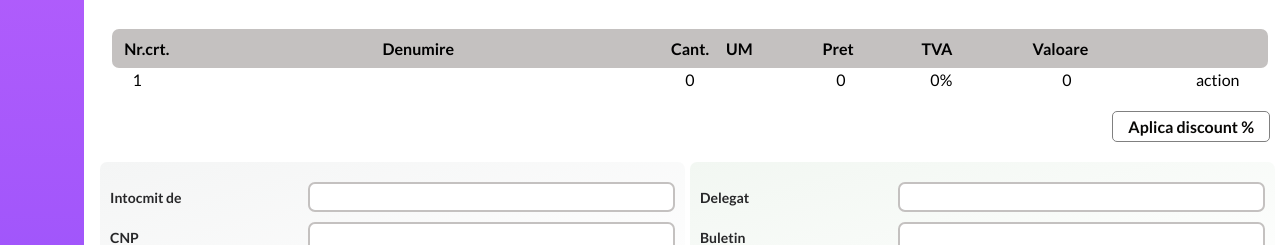
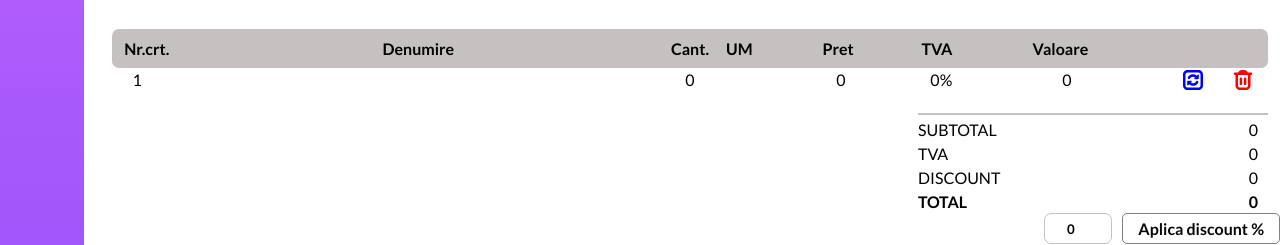
Before and after one commit to Costinnn/invoice-app, a Next.js app: page /dashboard/issuing/invoice in a window 1280 px wide. Both pictures are taken after a click on the button "Adauga la factura". Shown: the part 555-800 px from the top of the page. Built offline with nearby package versions, Linux system fonts and the light colour scheme; no server answers; the database is empty.

Commit message:
invoice products functionalities

```diff
--- a/app/(pages)/dashboard/(pages)/issuing/invoice/_components/InvoiceForm.scss
+++ b/app/(pages)/dashboard/(pages)/issuing/invoice/_components/InvoiceForm.scss
@@ -1,5 +1,6 @@
 .invoice-form {
   margin: 80px 0 80px 0;
+
   .organize-box {
     .box {
       display: flex;
@@ -34,6 +35,7 @@
         }
       }
     }
+
     .btn-violet {
       display: block;
       margin: 30px auto 0 auto;
@@ -50,6 +52,7 @@
       margin-right: 5px;
       padding: 20px 10px;
       border-radius: 7px;
+
       label {
         display: flex;
         flex-direction: column;
@@ -70,9 +73,11 @@
         margin-top: auto;
       }
     }
+
     #product-name-box {
       position: relative;
     }
+
     table {
       margin-top: 30px;
       width: 100%;
@@ -87,6 +92,32 @@
         }
         .mobile-row {
           display: block;
+        }
+      }
+
+      tbody {
+        .action {
+          display: flex;
+          align-items: center;
+          justify-content: space-around;
+        }
+        .subtotal,
+        .totaltva,
+        .discount,
+        .total {
+          display: flex;
+          justify-content: space-between;
+          padding-top: 5px;
+          padding-right: 10px;
+          max-width: 350px;
+          margin-left: auto;
+        }
+        .subtotal {
+          margin-top: 20px;
+          border-top: 2px solid var(--gray);
+        }
+        .total {
+          font-weight: 700;
         }
       }
 
@@ -133,10 +164,29 @@
         }
       }
     }
-    .btn-empty {
-      display: block;
-      margin: 20px 10px 0 auto;
-      padding: 5px 15px;
+
+    .discount-box {
+      display: flex;
+      align-items: center;
+      justify-content: flex-end;
+      gap: 10px;
+
+      .btn-empty {
+        display: block;
+        padding: 5px 15px;
+      }
+
+      input {
+        border: 1px solid var(--gray);
+        padding: 5px 10px;
+        border-radius: 7px;
+        height: 31px;
+        text-align: center;
+        font-weight: 600;
+      }
+      .input-error {
+        background-color: rgba(240, 128, 128, 0.733);
+      }
     }
   }
 
--- a/app/(pages)/dashboard/(pages)/issuing/invoice/_components/InvoiceForm.tsx
+++ b/app/(pages)/dashboard/(pages)/issuing/invoice/_components/InvoiceForm.tsx
@@ -14,6 +14,8 @@ import {
 
 import "./InvoiceForm.scss";
 import ProductModal from "../_modals/ProductModal";
+import UpdateSvg from "@/components/svg/UpdateSvg";
+import DeleteSvg from "@/components/svg/DeleteSvg";
 
 type InvoiceFormType = {
   dbCompanyClients: CompanyClientType[];
@@ -48,10 +50,22 @@ const InvoiceForm = ({
   const [productQty, setProductQty] = useState<number | string>("");
   const [productPrice, setProductPrice] = useState<number | string>("");
   const [productTva, setProductTva] = useState<number | string>("");
-
   const [invoiceProducts, setInvoiceProducts] = useState<InvoiceProductType[]>(
     []
   );
+  const [invoiceDiscount, setInvoiceDiscount] = useState<number>(0);
+  const [invoiceAppliedDiscount, setInvoiceAppliedDiscount] =
+    useState<number>(0);
+  const [invoiceTvaValue, setInvoiceTvaValue] = useState<number>(0);
+  const [invoiceSubtotal, setInvoiceSubtotal] = useState<number>(0);
+  const [invoiceTotal, setInvoiceTotal] = useState<number>(0);
+  const [issuedByName, setIssuedByName] = useState<string>("");
+  const [issuedByCnp, setIssuedByCnp] = useState<string>("");
+  const [accompanyNotice, setAccompanyNotice] = useState<string>("");
+  const [delegateName, setDelegateName] = useState<string>("");
+  const [delegateCnp, setDelegateCnp] = useState<string>("");
+  const [delegateAuto, setDelegateAuto] = useState<string>("");
+  const [mentions, setMentions] = useState<string>("");
 
   // Handlers
   const handleSelectedClient = (clientId: string) => {
@@ -71,6 +85,10 @@ const InvoiceForm = ({
   };
 
   const handleAddInvoiceProduct = () => {
+    const totalValueOfAddedProduct =
+      Number(productQty) * Number(productPrice) +
+      Number(productQty) * Number(productPrice) * (Number(productTva) / 100);
+
     setInvoiceProducts([
       ...invoiceProducts,
       {
@@ -80,12 +98,10 @@ const InvoiceForm = ({
         quantity: Number(productQty),
         price: Number(productPrice),
         tva: Number(productTva),
-        totalValue:
-          Number(productQty) * Number(productPrice) +
-          (Number(productTva) / 100) *
-            (Number(productPrice) * Number(productQty)),
+        totalValue: totalValueOfAddedProduct,
       },
     ]);
+
     setProductName("");
     setProductUm("");
     setProductPrice("");
@@ -93,9 +109,43 @@ const InvoiceForm = ({
     setProductTva("");
   };
 
+  const handleInvoiceDiscount = () => {
+    if (
+      invoiceDiscount >= 0 &&
+      invoiceDiscount <= 100 &&
+      invoiceSubtotal > 0 &&
+      invoiceDiscount !== invoiceAppliedDiscount
+    ) {
+      setInvoiceAppliedDiscount(invoiceDiscount);
+    }
+  };
+
+  const handleDeleteInvoiceItem = (itemId: string) => {
+    setInvoiceProducts((prev) => prev.filter((item) => item.id !== itemId));
+  };
+
   // Functions
+  useEffect(() => {
+    setInvoiceSubtotal(0);
+    setInvoiceTvaValue(0);
+    setInvoiceTotal(0);
 
-  useEffect(() => {}, []);
+    invoiceProducts.map((item) => {
+      const itemSubtotal = item.price * item.quantity;
+      const itemTva = itemSubtotal * (item.tva / 100);
+
+      setInvoiceSubtotal((prev) => prev + itemSubtotal);
+      setInvoiceTvaValue(
+        (prev) => prev + itemTva - itemTva * (invoiceAppliedDiscount / 100)
+      );
+      setInvoiceTotal(
+        (prev) =>
+          prev +
+          (itemSubtotal - itemSubtotal * (invoiceAppliedDiscount / 100)) +
+          (itemTva - itemTva * (invoiceAppliedDiscount / 100))
+      );
+    });
+  }, [invoiceProducts,invoiceAppliedDiscount]);
 
   return (
     <>
@@ -224,6 +274,7 @@ const InvoiceForm = ({
         </div>
 
         <div className="container-products">
+          {/* PRODUCTS INPUT */}
           <div className="box bg-3" id="product-name-box">
             {/* PRODUCT NAME */}
             <label>
@@ -306,6 +357,8 @@ const InvoiceForm = ({
               Adauga la factura
             </button>
           </div>
+
+          {/* PRODUCTS DISPLAY */}
           <table>
             <thead>
               <tr className="desk-row">
@@ -323,7 +376,8 @@ const InvoiceForm = ({
               </tr>
             </thead>
             <tbody>
-              {invoiceProducts.map((item, idx) => (
+              {invoiceProducts.length > 0 &&
+                invoiceProducts.map((item, idx) => (
                   <tr key={item.id}>
                     <td className="idx">{idx + 1}</td>
                     <td className="name">{item.name}</td>
@@ -336,43 +390,115 @@ const InvoiceForm = ({
                       {item.tva}%<span className="info"> TVA</span>
                     </td>
                     <td className="value">{item.totalValue}</td>
-                  <td className="action">action</td>
+                    <td className="action">
+                      <button type="button">
+                        <UpdateSvg color="blue"/>
+                      </button>
+
+                      <button
+                        type="button"
+                        onClick={() => handleDeleteInvoiceItem(item.id)}
+                      >
+                        <DeleteSvg color="red"/>
+                      </button>
+                    </td>
                   </tr>
                 ))}
+
+              <tr className="subtotal">
+                <td>SUBTOTAL</td>
+                <td>{invoiceSubtotal}</td>
+              </tr>
+              <tr className="totaltva">
+                <td>TVA</td>
+                <td>{invoiceTvaValue}</td>
+              </tr>
+              <tr className="discount">
+                <td>DISCOUNT</td>
+                <td>{invoiceAppliedDiscount}</td>
+              </tr>
+              <tr className="total">
+                <td>TOTAL</td>
+                <td>{invoiceTotal}</td>
+              </tr>
             </tbody>
           </table>
-          <button type="button" className="btn-empty">
+
+          <div className="discount-box">
+            <input
+              className={
+                invoiceDiscount < 0 || invoiceDiscount > 100
+                  ? "input-error"
+                  : ""
+              }
+              type="number"
+              min="0"
+              max={100}
+              value={invoiceDiscount}
+              onChange={(e) => setInvoiceDiscount(Number(e.target.value))}
+            />
+            <button
+              type="button"
+              className="btn-empty"
+              onClick={handleInvoiceDiscount}
+            >
               Aplica discount %
             </button>
+          </div>
         </div>
 
         <div className="organize-box">
           <div className="box bg-4">
             <label>
               Intocmit de
-              <input type="text" />
+              <input
+                type="text"
+                value={issuedByName}
+                onChange={(e) => setIssuedByName(e.target.value)}
+              />
             </label>
             <label>
               CNP
-              <input type="text" />
+              <input
+                type="text"
+                value={issuedByCnp}
+                onChange={(e) => setIssuedByCnp(e.target.value)}
+              />
             </label>
             <label>
               Aviz insotire
-              <input type="text" />
+              <input
+                type="text"
+                value={accompanyNotice}
+                onChange={(e) => setAccompanyNotice(e.target.value)}
+              />
             </label>
           </div>
+
           <div className="box bg-5">
             <label>
               Delegat
-              <input type="text" />
+              <input
+                type="text"
+                value={delegateName}
+                onChange={(e) => setDelegateName(e.target.value)}
+              />
             </label>
             <label>
               Buletin
-              <input type="text" />
+              <input
+                type="text"
+                value={delegateCnp}
+                onChange={(e) => setDelegateCnp(e.target.value)}
+              />
             </label>
             <label>
               Auto
-              <input type="text" />
+              <input
+                type="text"
+                value={delegateAuto}
+                onChange={(e) => setDelegateAuto(e.target.value)}
+              />
             </label>
           </div>
         </div>
@@ -381,7 +507,12 @@ const InvoiceForm = ({
           <div className="box">
             <label className="textarea">
               Mentiuni
-              <textarea cols={30} rows={10}></textarea>
+              <textarea
+                cols={30}
+                rows={10}
+                value={mentions}
+                onChange={(e) => setMentions(e.target.value)}
+              ></textarea>
             </label>
           </div>
           <button type="button" className="btn-violet">
--- a/components/svg/AccountSvg.tsx
+++ b/components/svg/AccountSvg.tsx
@@ -1,9 +1,6 @@
 import React from "react";
 
-type SvgType = {
-  color?: string;
-  size?: number;
-};
+import { SvgType } from "@/types/SvgType";
 
 const AccountSvg = ({ color, size }: SvgType) => {
   return (
--- /dev/null
+++ b/components/svg/DeleteSvg.tsx
@@ -0,0 +1,26 @@
+import React from "react";
+import { SvgType } from "@/types/SvgType";
+
+const DeleteSvg = ({ color, size }: SvgType) => {
+  return (
+    <svg
+      xmlns="http://www.w3.org/2000/svg"
+      version="1.1"
+      id="Capa_1"
+      x="0px"
+      y="0px"
+      viewBox="0 0 512 512"
+      width={size ? size : "20"}
+      height={size ? size : "20"}
+      fill={color ? color : "#000000"}
+    >
+      <g>
+        <path d="M490.667,96c0-17.673-14.327-32-32-32h-80.555C364.632,25.757,328.549,0.13,288,0h-64   c-40.549,0.13-76.632,25.757-90.112,64H53.333c-17.673,0-32,14.327-32,32l0,0c0,17.673,14.327,32,32,32H64v266.667   C64,459.468,116.532,512,181.333,512h149.333C395.468,512,448,459.468,448,394.667V128h10.667   C476.34,128,490.667,113.673,490.667,96z M384,394.667C384,424.122,360.122,448,330.667,448H181.333   C151.878,448,128,424.122,128,394.667V128h256V394.667z" />
+        <path d="M202.667,384c17.673,0,32-14.327,32-32V224c0-17.673-14.327-32-32-32s-32,14.327-32,32v128   C170.667,369.673,184.994,384,202.667,384z" />
+        <path d="M309.333,384c17.673,0,32-14.327,32-32V224c0-17.673-14.327-32-32-32s-32,14.327-32,32v128   C277.333,369.673,291.66,384,309.333,384z" />
+      </g>
+    </svg>
+  );
+};
+
+export default DeleteSvg;
--- a/components/svg/InvoiceSvg.tsx
+++ b/components/svg/InvoiceSvg.tsx
@@ -1,9 +1,6 @@
 import React from "react";
 
-type SvgType = {
-  color?: string;
-  size?: number;
-};
+import { SvgType } from "@/types/SvgType";
 
 const InvoiceSvg = ({ color, size }: SvgType) => {
   return (
--- a/components/svg/MoneySvg.tsx
+++ b/components/svg/MoneySvg.tsx
@@ -1,9 +1,7 @@
 import React from "react";
 
-type SvgType = {
-  color?: string;
-  size?: number;
-};
+import { SvgType } from "@/types/SvgType";
+
 const MoneySvg = ({ color, size }: SvgType) => {
   return (
     <svg
--- a/components/svg/PeopleSvg.tsx
+++ b/components/svg/PeopleSvg.tsx
@@ -1,9 +1,6 @@
 import React from "react";
 
-type SvgType = {
-  color?: string;
-  size?: number;
-};
+import { SvgType } from "@/types/SvgType";
 
 const PeopleSvg = ({ color, size }: SvgType) => {
   return (
--- a/components/svg/TimeSvg.tsx
+++ b/components/svg/TimeSvg.tsx
@@ -1,9 +1,6 @@
 import React from "react";
 
-type SvgType = {
-  color?: string;
-  size?: number;
-};
+import { SvgType } from "@/types/SvgType";
 
 const TimeSvg = ({ color, size }: SvgType) => {
   return (
--- /dev/null
+++ b/components/svg/UpdateSvg.tsx
@@ -0,0 +1,20 @@
+import React from "react";
+import { SvgType } from "@/types/SvgType";
+
+const UpdateSvg = ({ color, size }: SvgType) => {
+  return (
+    <svg
+      xmlns="http://www.w3.org/2000/svg"
+      id="Layer_1"
+      data-name="Layer 1"
+      viewBox="0 0 24 24"
+      width={size ? size : "20"}
+      height={size ? size : "20"}
+      fill={color ? color : "#000000"}
+    >
+      <path d="m19,6.281v3.399c0,.729-.591,1.32-1.32,1.32h-.774s-.003,0-.004,0c-.001,0-.002,0-.004,0h-2.617c-.695,0-1.042-.84-.551-1.331l.783-.783c-.698-.564-1.577-.886-2.513-.886-1.511,0-2.877.836-3.564,2.183-.377.738-1.279,1.031-2.019.653-.737-.377-1.03-1.28-.653-2.018,1.204-2.354,3.593-3.817,6.236-3.817,1.749,0,3.377.651,4.634,1.765l1.035-1.035c.491-.491,1.331-.143,1.331.551Zm5-.781v13c0,3.033-2.468,5.5-5.5,5.5H5.5c-3.032,0-5.5-2.467-5.5-5.5V5.5C0,2.467,2.468,0,5.5,0h13c3.032,0,5.5,2.467,5.5,5.5Zm-3,0c0-1.378-1.121-2.5-2.5-2.5H5.5c-1.379,0-2.5,1.122-2.5,2.5v13c0,1.378,1.121,2.5,2.5,2.5h13c1.379,0,2.5-1.122,2.5-2.5V5.5Zm-3.417,7.665c-.738-.377-1.641-.084-2.019.653-.688,1.346-2.054,2.183-3.564,2.183-.937,0-1.782-.328-2.47-.93l.74-.74c.491-.491.143-1.331-.551-1.331h-3.399c-.729,0-1.32.591-1.32,1.32v3.399c0,.695.84,1.042,1.331.551l1.073-1.073c1.251,1.16,2.856,1.803,4.596,1.803,2.644,0,5.032-1.463,6.236-3.817.377-.738.084-1.641-.653-2.018Z" />
+    </svg>
+  );
+};
+
+export default UpdateSvg;
```
Lines whose indentation alone changed are shown as unchanged.
